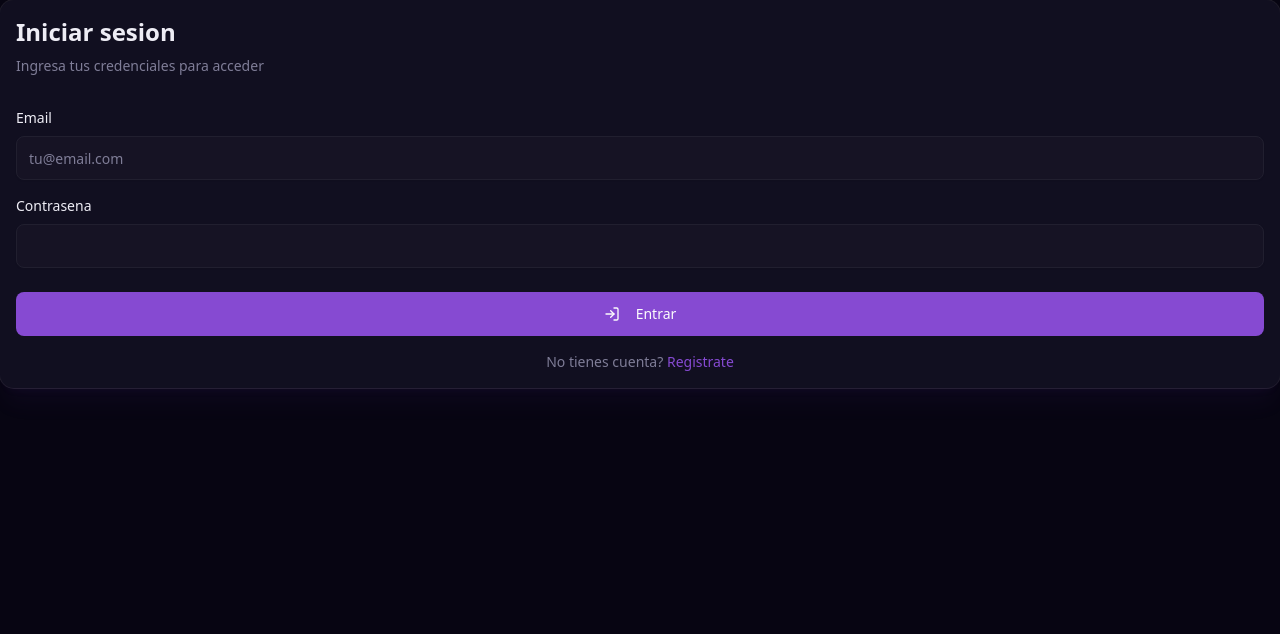
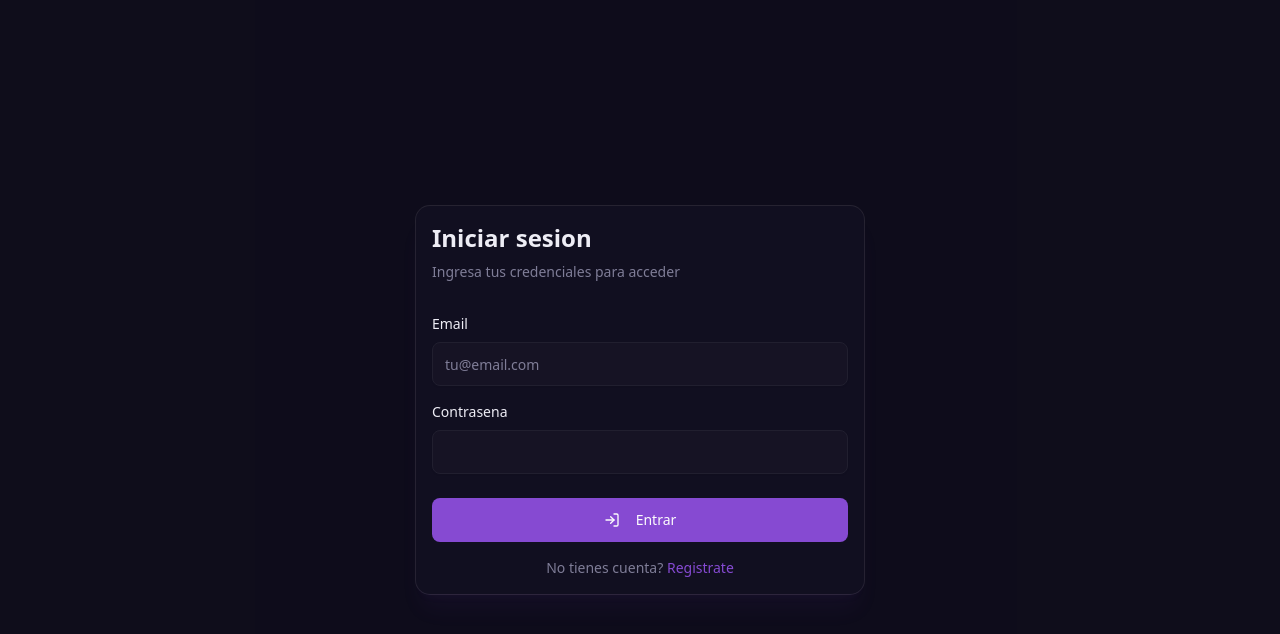
Before and after one commit to jaraque42/WEB-PRUEBAS-HEPLDESK, a Next.js app: page /auth/login in a window 1280 px wide. Shown: the top 634 px of the page. Built offline with nearby package versions, Linux system fonts and the light colour scheme.

Commit message:
UI: change auth layouts to panel style

```diff
--- a/app/auth/layout.tsx
+++ b/app/auth/layout.tsx
@@ -1,5 +1,13 @@
 import { AppShellProviders } from "@/components/layout/AppShellProviders";
 
 export default function AuthLayout({ children }: { children: React.ReactNode }) {
-  return <AppShellProviders>{children}</AppShellProviders>;
+  return (
+    <AppShellProviders>
+      <div className="flex min-h-screen items-center justify-center p-4 bg-muted/40">
+        <div className="w-full max-w-md">
+          {children}
+        </div>
+      </div>
+    </AppShellProviders>
+  );
 }
```
